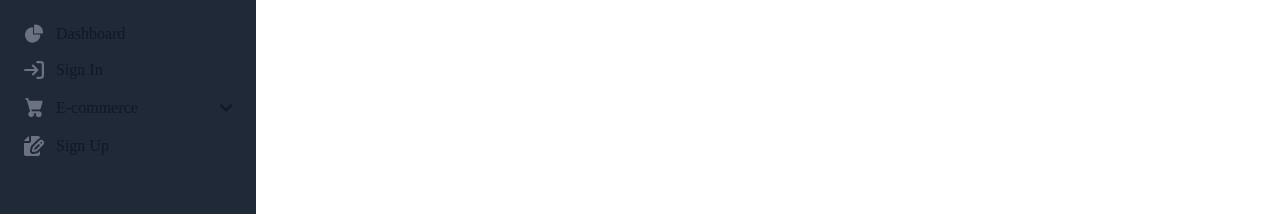
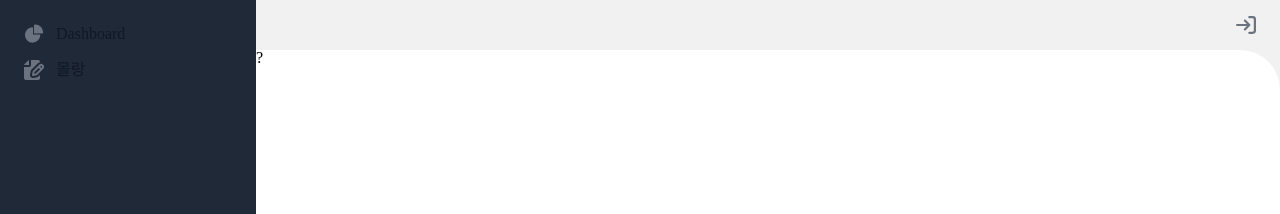
Before and after one commit to official-devwiki/app, a React (Create React App) app in the folder admin/: page / in a window 1280 px wide. Shown: the top 214 px of the page. Built offline with nearby package versions, Linux system fonts and the light colour scheme.

Commit message:
feat: add Header Layout

```diff
--- /dev/null
+++ b/admin/src/components/layout/Header.tsx
@@ -0,0 +1,68 @@
+import {ReactElement} from "react";
+import styled from "styled-components";
+import {useNavigate} from "react-router-dom";
+
+interface Props {
+  height: number;
+}
+
+const HeaderMenu = styled.nav`
+  width: 100%;
+`;
+
+const HeaderMenuItem = styled.div`
+  display: flex;
+  justify-content: flex-end;
+`;
+
+export const Header = (props: Props): ReactElement => {
+  const {height} = props;
+  const router = useNavigate();
+  const HeaderLayout = styled.header`
+    width: 100%;
+    height: ${height}px;
+    padding-right: 1em;
+    display: flex;
+    align-items: center;
+
+`;
+
+  const signOut = async (): Promise<void> => {
+    try {
+      await router('/sign-in');
+    } catch (e) {
+      console.log(e);
+    }
+  }
+
+  return (
+    <HeaderLayout>
+      <HeaderMenu>
+        <HeaderMenuItem>
+          <button
+            type={'button'}
+            className="flex items-center p-2 text-gray-900 rounded-lg dark:text-white hover:bg-gray-100 dark:hover:bg-gray-700 group"
+            onClick={signOut}
+          >
+            <svg
+              className="flex-shrink-0 w-5 h-5 text-gray-500 transition duration-75 dark:text-gray-400 group-hover:text-gray-900 dark:group-hover:text-white"
+              aria-hidden="true"
+              xmlns="http://www.w3.org/2000/svg"
+              fill="none"
+              viewBox="0 0 18 16"
+            >
+              <path
+                stroke="currentColor"
+                strokeLinecap="round"
+                strokeLinejoin="round"
+                strokeWidth="2"
+                d="M1 8h11m0 0L8 4m4 4-4 4m4-11h3a2 2 0 0 1 2 2v10a2 2 0 0 1-2 2h-3"
+              />
+            </svg>
+          </button>
+        </HeaderMenuItem>
+
+      </HeaderMenu>
+    </HeaderLayout>
+  )
+}
--- a/admin/src/components/layout/Layout.tsx
+++ b/admin/src/components/layout/Layout.tsx
@@ -1,12 +1,32 @@
 import {ReactElement} from 'react';
 import {Outlet} from 'react-router';
 import {SideMenu} from './SideMenu';
+import styled from 'styled-components';
+import {Header} from "./Header";
 
+const headerHeight = 50;
+
+const MainLayout = styled.main`
+  margin-left: 256px;
+  height: calc(100% - ${headerHeight}px);
+`;
+
+const MainBox = styled.div`
+  background-color: white;
+  border-radius: 0 40px 0 0;
+  width: 100%;
+  height: 100%;
+`;
 export const Layout = (): ReactElement => {
   return (
     <>
       <SideMenu />
-      <Outlet />
+      <Header height={headerHeight} />
+      <MainLayout>
+        <MainBox>
+          <Outlet />
+        </MainBox>
+      </MainLayout>
     </>
   );
 };
--- a/admin/src/components/layout/SideMenu.tsx
+++ b/admin/src/components/layout/SideMenu.tsx
@@ -1,5 +1,6 @@
 import {ReactElement} from 'react';
 import styled from 'styled-components';
+import {Link} from "react-router-dom";
 
 const SideMenuLayout = styled.aside`
   background-color: #1f2937;
@@ -17,7 +18,11 @@ const SideMenuBox = styled.div`
 `;
 
 const SideMenuLists = styled.ul``;
-const SideMenuItem = styled.li``;
+const SideMenuItem = styled.li`
+  .text {
+
+  }
+`;
 
 export const SideMenu = (): ReactElement => {
   return (
@@ -43,93 +48,8 @@ export const SideMenu = (): ReactElement => {
             </a>
           </SideMenuItem>
           <SideMenuItem>
-            <a
-              href="#"
-              className="flex items-center p-2 text-gray-900 rounded-lg dark:text-white hover:bg-gray-100 dark:hover:bg-gray-700 group"
-            >
-              <svg
-                className="flex-shrink-0 w-5 h-5 text-gray-500 transition duration-75 dark:text-gray-400 group-hover:text-gray-900 dark:group-hover:text-white"
-                aria-hidden="true"
-                xmlns="http://www.w3.org/2000/svg"
-                fill="none"
-                viewBox="0 0 18 16"
-              >
-                <path
-                  stroke="currentColor"
-                  strokeLinecap="round"
-                  strokeLinejoin="round"
-                  strokeWidth="2"
-                  d="M1 8h11m0 0L8 4m4 4-4 4m4-11h3a2 2 0 0 1 2 2v10a2 2 0 0 1-2 2h-3"
-                />
-              </svg>
-              <span className="flex-1 ml-3 whitespace-nowrap">Sign In</span>
-            </a>
-          </SideMenuItem>
-          <SideMenuItem>
-            <button
-              type="button"
-              className="flex items-center w-full p-2 text-base text-gray-900 transition duration-75 rounded-lg group hover:bg-gray-100 dark:text-white dark:hover:bg-gray-700"
-              aria-controls="dropdown-example"
-              data-collapse-toggle="dropdown-example"
-            >
-              <svg
-                className="flex-shrink-0 w-5 h-5 text-gray-500 transition duration-75 group-hover:text-gray-900 dark:text-gray-400 dark:group-hover:text-white"
-                aria-hidden="true"
-                xmlns="http://www.w3.org/2000/svg"
-                fill="currentColor"
-                viewBox="0 0 18 21"
-              >
-                <path d="M15 12a1 1 0 0 0 .962-.726l2-7A1 1 0 0 0 17 3H3.77L3.175.745A1 1 0 0 0 2.208 0H1a1 1 0 0 0 0 2h.438l.6 2.255v.019l2 7 .746 2.986A3 3 0 1 0 9 17a2.966 2.966 0 0 0-.184-1h2.368c-.118.32-.18.659-.184 1a3 3 0 1 0 3-3H6.78l-.5-2H15Z" />
-              </svg>
-              <span className="flex-1 ml-3 text-left whitespace-nowrap">
-                E-commerce
-              </span>
-              <svg
-                className="w-3 h-3"
-                aria-hidden="true"
-                xmlns="http://www.w3.org/2000/svg"
-                fill="none"
-                viewBox="0 0 10 6"
-              >
-                <path
-                  stroke="currentColor"
-                  strokeLinecap="round"
-                  strokeLinejoin="round"
-                  strokeWidth="2"
-                  d="m1 1 4 4 4-4"
-                />
-              </svg>
-            </button>
-            <ul id="dropdown-example" className="hidden py-2 space-y-2">
-              <li>
-                <a
-                  href="#"
-                  className="flex items-center w-full p-2 text-gray-900 transition duration-75 rounded-lg pl-11 group hover:bg-gray-100 dark:text-white dark:hover:bg-gray-700"
-                >
-                  Products
-                </a>
-              </li>
-              <li>
-                <a
-                  href="#"
-                  className="flex items-center w-full p-2 text-gray-900 transition duration-75 rounded-lg pl-11 group hover:bg-gray-100 dark:text-white dark:hover:bg-gray-700"
-                >
-                  Billing
-                </a>
-              </li>
-              <li>
-                <a
-                  href="#"
-                  className="flex items-center w-full p-2 text-gray-900 transition duration-75 rounded-lg pl-11 group hover:bg-gray-100 dark:text-white dark:hover:bg-gray-700"
-                >
-                  Invoice
-                </a>
-              </li>
-            </ul>
-          </SideMenuItem>
-          <SideMenuItem>
-            <a
-              href="#"
+            <Link
+              to="/mollrang"
               className="flex items-center p-2 text-gray-900 rounded-lg dark:text-white hover:bg-gray-100 dark:hover:bg-gray-700 group"
             >
               <svg
@@ -143,8 +63,8 @@ export const SideMenu = (): ReactElement => {
                 <path d="M6.737 11.061a2.961 2.961 0 0 1 .81-1.515l6.117-6.116A4.839 4.839 0 0 1 16 2.141V2a1.97 1.97 0 0 0-1.933-2H7v5a2 2 0 0 1-2 2H0v11a1.969 1.969 0 0 0 1.933 2h12.134A1.97 1.97 0 0 0 16 18v-3.093l-1.546 1.546c-.413.413-.94.695-1.513.81l-3.4.679a2.947 2.947 0 0 1-1.85-.227 2.96 2.96 0 0 1-1.635-3.257l.681-3.397Z" />
                 <path d="M8.961 16a.93.93 0 0 0 .189-.019l3.4-.679a.961.961 0 0 0 .49-.263l6.118-6.117a2.884 2.884 0 0 0-4.079-4.078l-6.117 6.117a.96.96 0 0 0-.263.491l-.679 3.4A.961.961 0 0 0 8.961 16Zm7.477-9.8a.958.958 0 0 1 .68-.281.961.961 0 0 1 .682 1.644l-.315.315-1.36-1.36.313-.318Zm-5.911 5.911 4.236-4.236 1.359 1.359-4.236 4.237-1.7.339.341-1.699Z" />
               </svg>
-              <span className="flex-1 ml-3 whitespace-nowrap">Sign Up</span>
-            </a>
+              <span className="flex-1 ml-3 whitespace-nowrap">몰랑</span>
+            </Link>
           </SideMenuItem>
         </SideMenuLists>
       </SideMenuBox>
--- a/admin/src/reset.css
+++ b/admin/src/reset.css
@@ -5,6 +5,9 @@
 html, body, #root {
   width: 100%;
   height: 100%;
+}
+html {
+	background: #f1f1f1;
 }
 html, body, div, span, applet, object, iframe,
 h1, h2, h3, h4, h5, h6, p, blockquote, pre,
```
Also changed, not shown: 1 other file (tests, documents, lock files or other folders).
